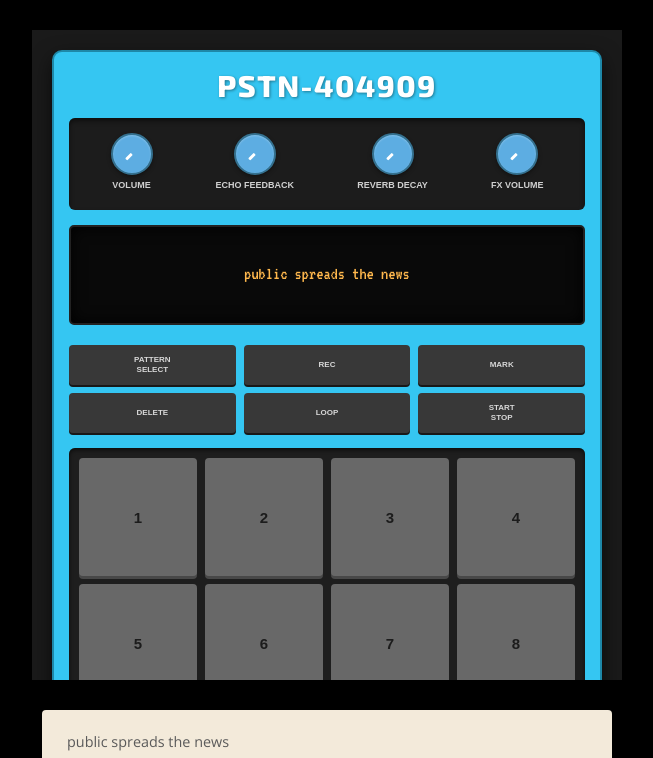
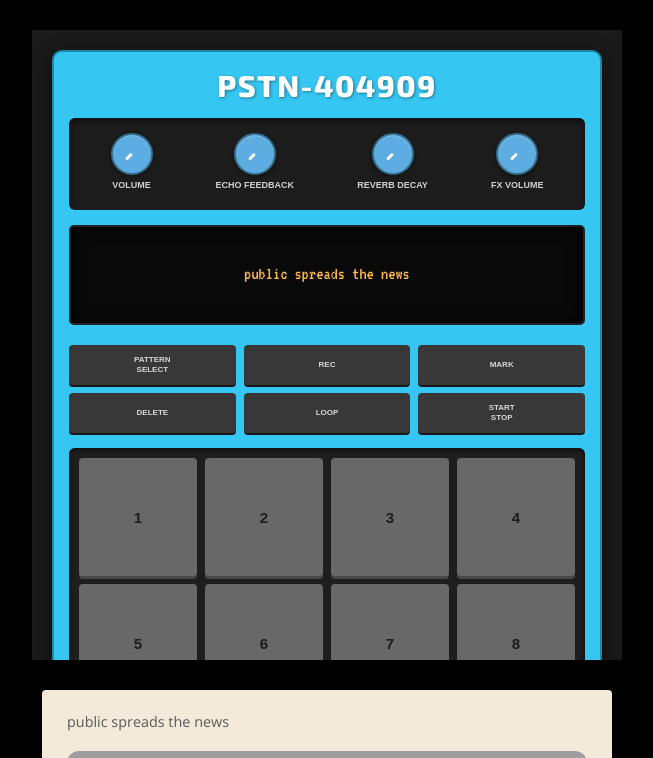
Before and after one commit to w-ables/pstn, a plain HTML site: page index.html in a window 1280 px wide. Shown: the top 758 px of the page, without its empty margins (313-966 px from the left). Drawn offline with nearby package versions, Linux system fonts and the light colour scheme; grey boxes are pictures that could not be loaded.

Commit message:
Update index.html

```diff
--- a/index.html
+++ b/index.html
@@ -12,7 +12,7 @@
 <body>
     <div class="site-container">
         <section class="sampler-section">
-            <iframe src="sampler_app.html" title="Interactive Sampler" style="width:100%; height:650px; border:0; max-width: 590px; display: block; margin: 0 auto;" loading="lazy"></iframe>
+            <iframe src="sampler_app.html" title="Interactive Sampler" style="width:100%; height:630px; border:0; max-width: 590px; /* 550px for .sampler + 20px padding L/R from its body */ display: block; margin: 0 auto;" loading="lazy"></iframe>
         </section>
 
         <section class="info-card">
```
